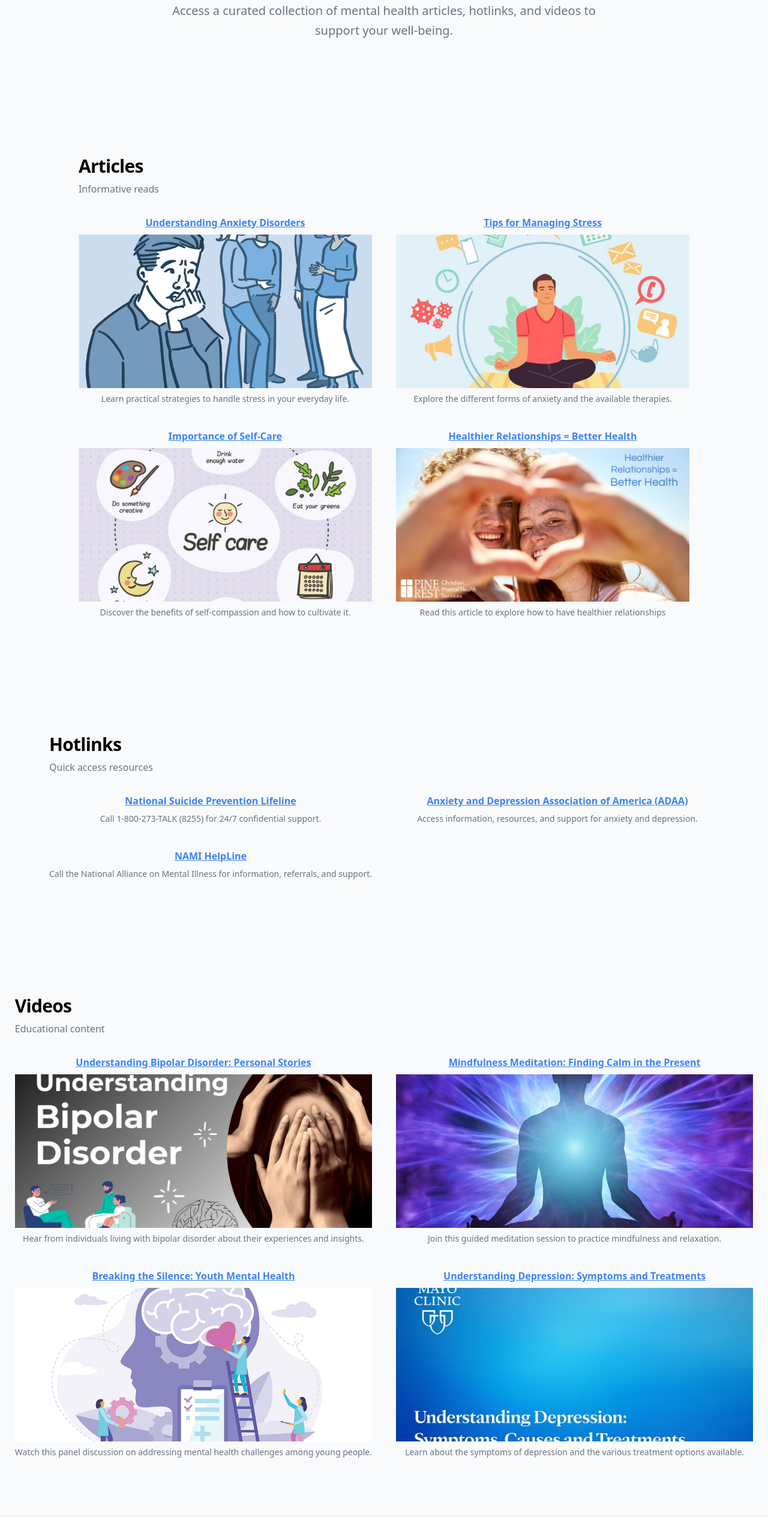
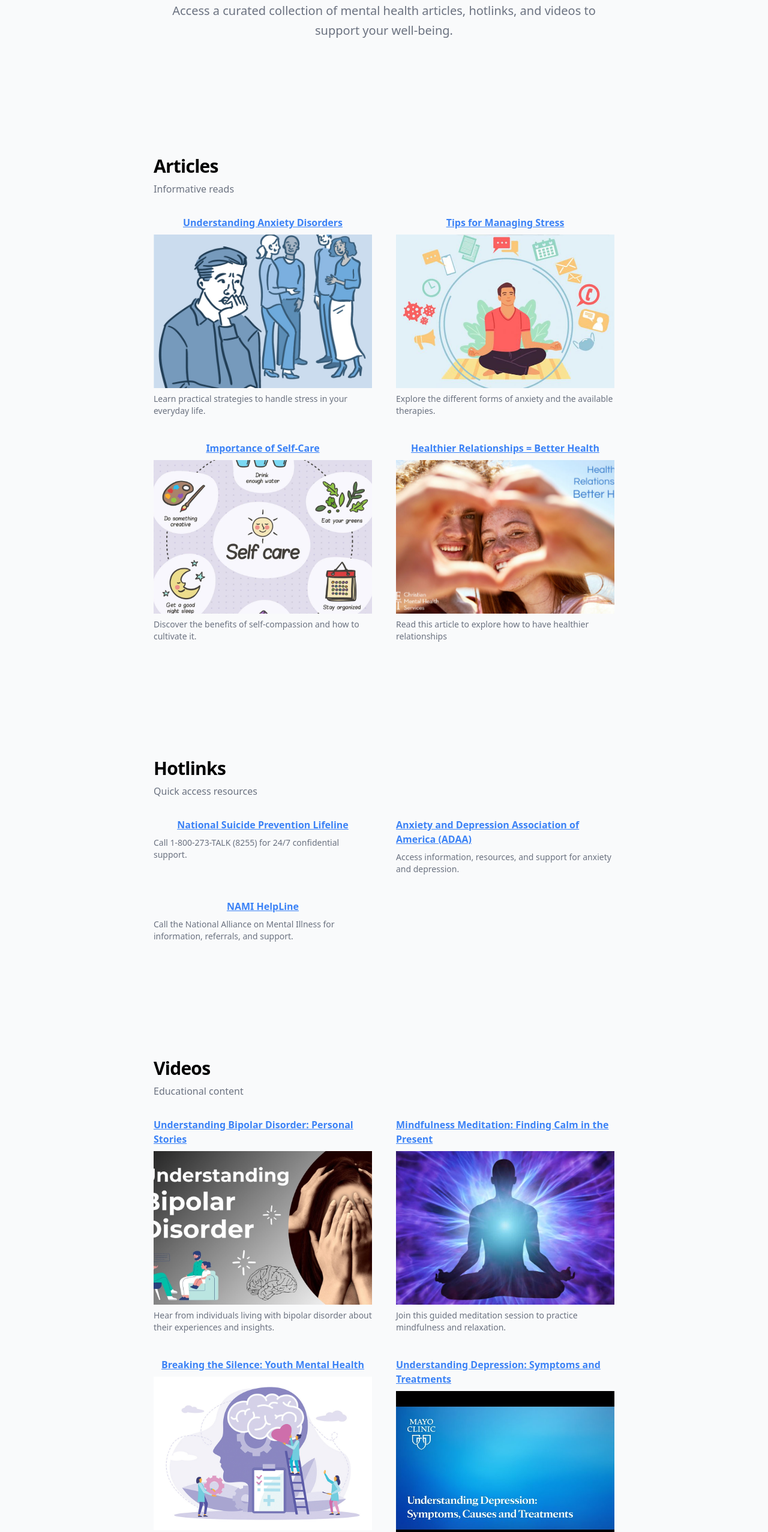
Before and after one commit to ericvpineda/mental-wellness-hub, a React (Create React App) app in the folder frontend/: page /resources in a window 1280 px wide. Shown: the part 234-2788 px from the top of the page at 60% size. Built offline with nearby package versions, Linux system fonts and the light colour scheme.

Commit message:
fixed max with resources and faq page

```diff
--- a/frontend/src/routes/Faq/index.js
+++ b/frontend/src/routes/Faq/index.js
@@ -18,8 +18,7 @@ const Faq = () => {
     }
 
     return (
-        <div className="p-6 bg-white rounded-lg shadow-lg min-h-[70vh]">
-            <h1 className="text-3xl font-bold mb-4">Frequently Asked Questions</h1>
+        <div className="p-6 bg-white rounded-lg shadow-lg min-h-[70vh] max-w-screen-md mx-auto">            <h1 className="text-3xl font-bold mb-4">Frequently Asked Questions</h1>
             <p className="text-gray-700 mb-8">The significance of mental health cannot be overstated; it constitutes a fundamental aspect of overall health and well-being, encompassing emotional, psychological, and social dimensions. Below, you will find responses to frequently asked questions concerning mental health, aimed at enhancing your comprehension and fostering support for your mental well-being.</p>
             <div className="border-t border-b border-gray-200 py-4">
                 <h2 className="text-lg font-semibold flex items-center justify-between cursor-pointer" onClick={toggleAnswer1}>
--- a/frontend/src/routes/Resources/index.js
+++ b/frontend/src/routes/Resources/index.js
@@ -95,7 +95,7 @@ const Resources = () => {
             <h2 className="text-2xl font-bold tracking-tight sm:text-3xl">Articles</h2>
             <p className="text-gray-500 dark:text-gray-400">Informative reads</p>
           </div>
-          <div className="grid w-full grid-cols-1 items-start justify-center gap-6 md:grid-cols-2 md:gap-8 lg:gap-10">
+          <div className="grid w-full grid-cols-1 items-start justify-center gap-6 md:grid-cols-2 md:gap-8 lg:gap-10 max-w-screen-md mx-auto">
             {articles.map((article, index) => (
               <ResourceItem key={index} title={article.title} link={article.link} description={article.description} imgSrc={article.imgSrc}/>
             ))}
@@ -109,7 +109,7 @@ const Resources = () => {
             <h2 className="text-2xl font-bold tracking-tight sm:text-3xl">Hotlinks</h2>
             <p className="text-gray-500 dark:text-gray-400">Quick access resources</p>
           </div>
-          <div className="grid w-full grid-cols-1 items-start justify-center gap-6 md:grid-cols-2 md:gap-8 lg:gap-10">
+          <div className="grid w-full grid-cols-1 items-start justify-center gap-6 md:grid-cols-2 md:gap-8 lg:gap-10 max-w-screen-md mx-auto">
             {hotlinks.map((hotlink, index) => (
               <ResourceItem key={index} title={hotlink.title} link={hotlink.link} description={hotlink.description} />
             ))}
@@ -123,7 +123,7 @@ const Resources = () => {
             <h2 className="text-2xl font-bold tracking-tight sm:text-3xl">Videos</h2>
             <p className="text-gray-500 dark:text-gray-400">Educational content</p>
           </div>
-          <div className="grid w-full grid-cols-1 items-start justify-center gap-6 md:grid-cols-2 md:gap-8 lg:gap-10">
+          <div className="grid w-full grid-cols-1 items-start justify-center gap-6 md:grid-cols-2 md:gap-8 lg:gap-10 max-w-screen-md mx-auto">
             {videos.map((video, index) => (
               <ResourceItem key={index} title={video.title} link={video.link} description={video.description} imgSrc={video.imgSrc}/>
             ))}
```
